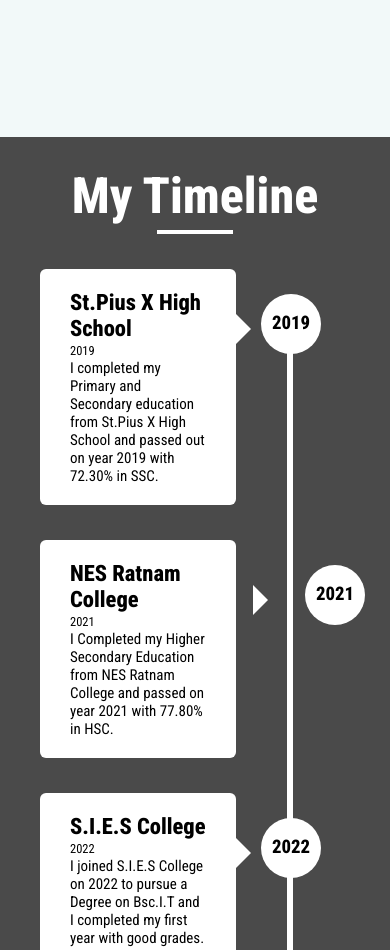
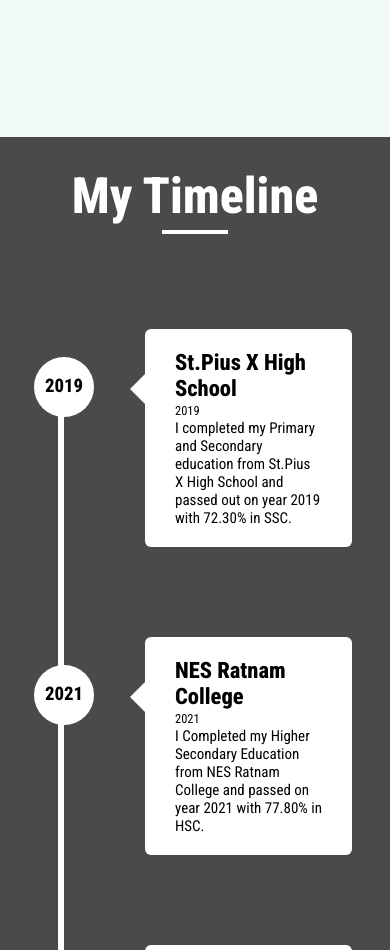
Before and after one commit to venkatesh-afk/resume, a plain HTML site: page index.html in a window 390 px wide. Shown: the part 1720-2670 px from the top of the page. Drawn offline with nearby package versions, Linux system fonts and the light colour scheme; a web font is replaced by a local one.

Commit message:
Update resume.css

```diff
--- a/resume.css
+++ b/resume.css
@@ -529,69 +529,37 @@
 }
 
 /* timeline */
-.mytimeline{
-    padding: 5px;
-}
 .timeline{
-    width: 100%;
-    margin: 0;
+    margin: 50px auto;
 }
 .timeline::after{
+    left: 31px;
     height: 85%;
 }
-#myt{
-    padding-top: 25px;
+.tcontainer{
+    width: 100%;
+    padding-left: 80px;
+    padding-right: 20px;
 }
-.tcontainer{
-    padding: 0;
-    width: 70%;
+.textbox{
+    width: 90%;
 }
-.tcontainer h3{
-    right: -50px;
-    top: 25px;
-}
-.rightcontainer h3{
-    left: 300px;
-    position: absolute;
-}
-
 .rightcontainer{
     left: 0;
-    right: 3px;
 }
-
 .centercontainer{
     left: 0;
 }
-.centercontainer h3,.centercontainer span{
+.leftcontainer h3, .rightcontainer h3, .centercontainer h3{
+    left: 4px;
     display: block;
 }
-.timeline::after{
-    left: 75%;
-    max-height: 100%;
+.rightarrow, .leftarrow{
+    border-right: 15px solid #fff;
+    border-left: 0;
+    left: -15px;
 }
-.rightarrow{
-    left: 213px;
-    border-left: 15px solid rgb(255, 255, 255);
-    border-right: 15px solid transparent;
-}
-.centerarrow{
-    background-color: rgb(145, 38, 38);
-    height: 10px;
-    width: 100px;
-    top: 45px;
-    z-index: 1;
-    right: 150px;
-}
-/* .tcontainer h3{
-    left: 10px;
-}
-.rightcontainer h3{
-    left: 0;
-}
-.timeline::after{
-    left: 40px;
-} */
+
 /* certificates */
 .cert{
     padding: 0;
```
